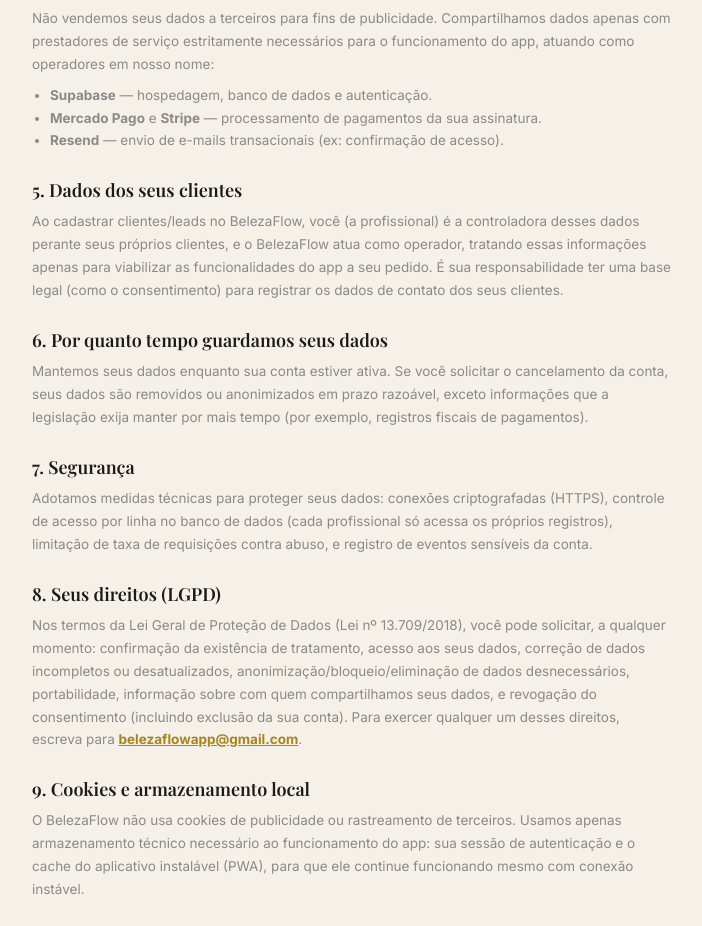
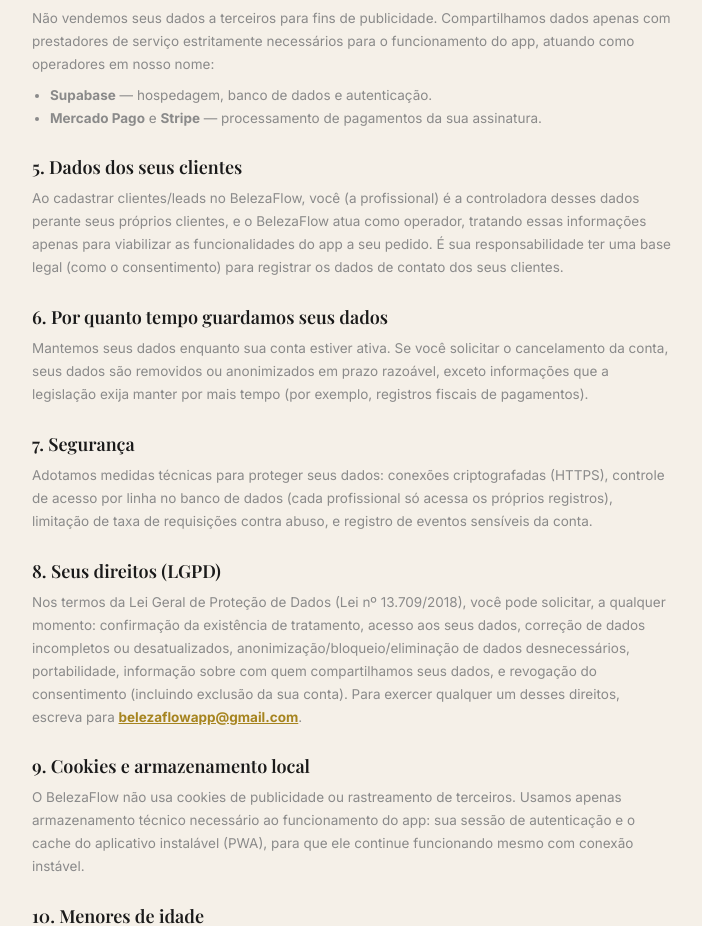
Before and after one commit to akoraapp/Belezaflow, a React (Vite) app: page /privacidade in a window 1280 px wide. Shown: the part 829-1755 px from the top of the page, without its empty margins (288-990 px from the left). Built offline with nearby package versions, Linux system fonts and the light colour scheme; a web font is replaced by a local one.

Commit message:
Remove Resend from privacy policy sub-processors list
Co-Authored-By: Claude Sonnet 5 <noreply@anthropic.com>
Claude-Session: https://claude.ai/code/session_01XjqwUHcXnjsZqmJod82PbY

```diff
--- a/src/pages/PrivacyPolicy.tsx
+++ b/src/pages/PrivacyPolicy.tsx
@@ -69,9 +69,6 @@ export function PrivacyPolicyPage() {
             <li>
               <strong>Mercado Pago</strong> e <strong>Stripe</strong> — processamento de pagamentos da sua assinatura.
             </li>
-            <li>
-              <strong>Resend</strong> — envio de e-mails transacionais (ex: confirmação de acesso).
-            </li>
           </ul>
         </Section>
 
```
